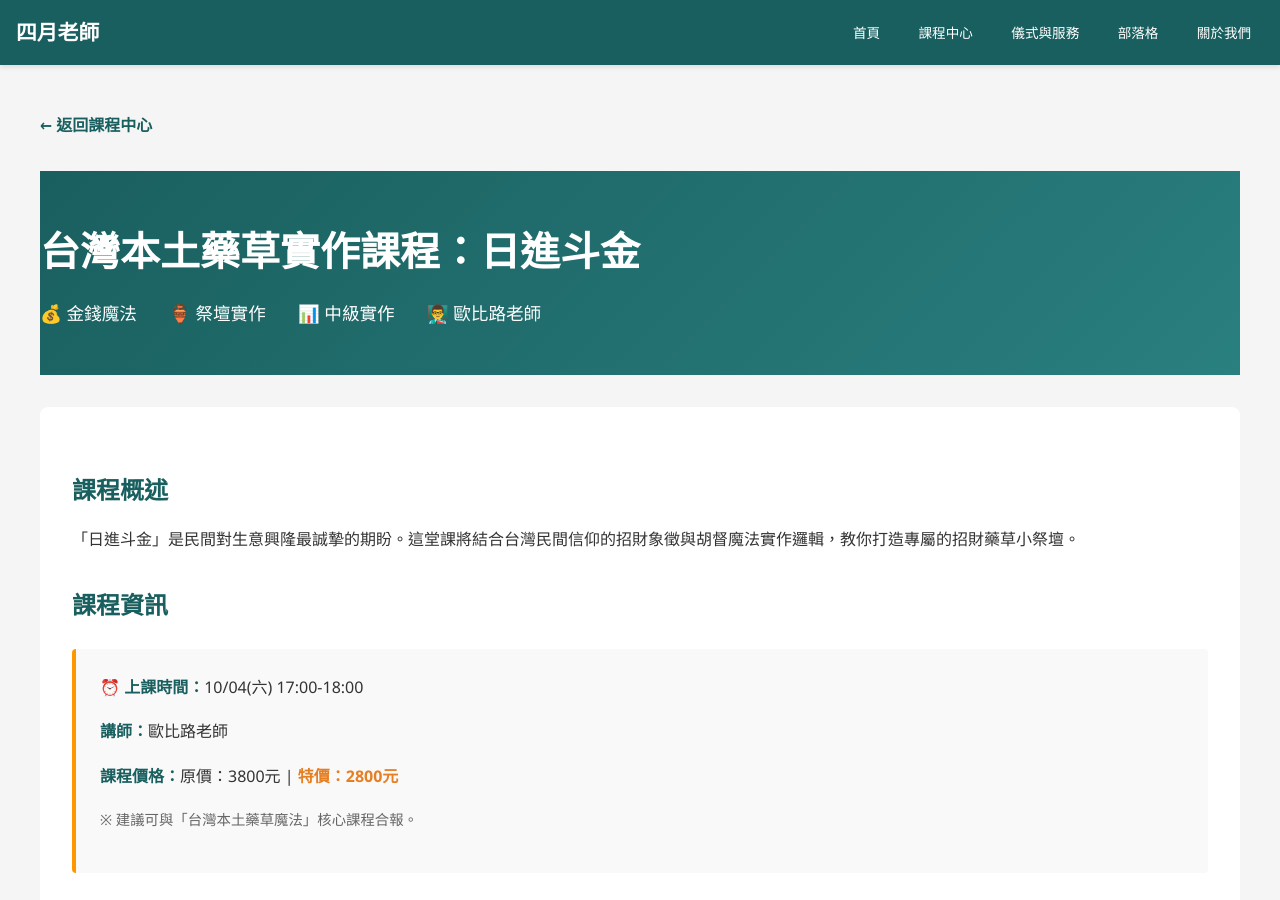
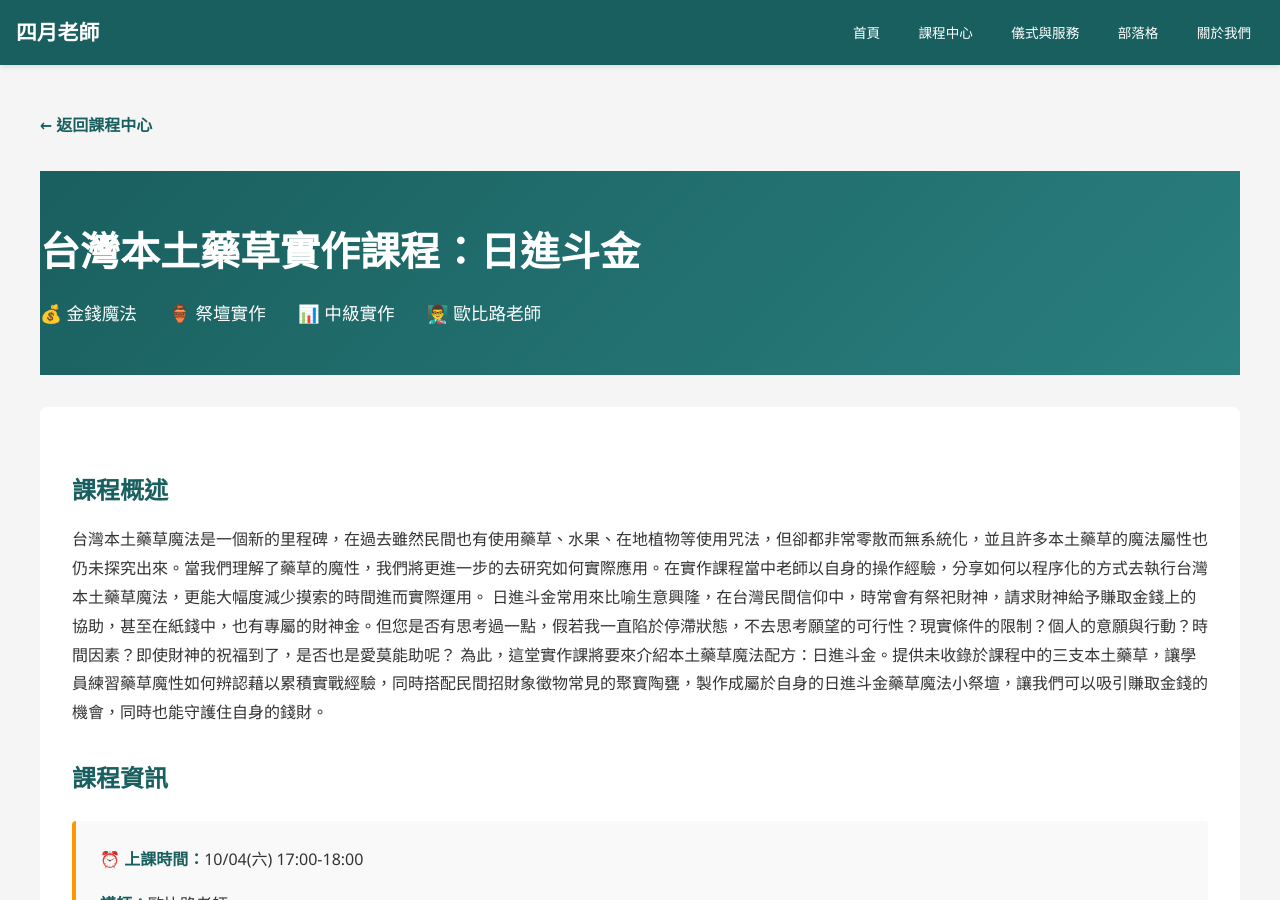
Before and after one commit to light4uliuphone-lang/hoodoo, a Jekyll site: the page built from courses/course-local-04.html, in a window 1280 px wide and 900 px high. Built offline with Jekyll 4.4.1, drawn with Linux system fonts in a browser that asks for light colours.

Commit message:
Update course-local-04.html

```diff
--- a/courses/course-local-04.html
+++ b/courses/course-local-04.html
@@ -18,7 +18,9 @@ title: "台灣本土藥草實作課程：日進斗金 - 歐比路老師"
 
     <div class="course-detail-content">
         <h2>課程概述</h2>
-        <p>「日進斗金」是民間對生意興隆最誠摯的期盼。這堂課將結合台灣民間信仰的招財象徵與胡督魔法實作邏輯，教你打造專屬的招財藥草小祭壇。</p>
+        <p>台灣本土藥草魔法是一個新的里程碑，在過去雖然民間也有使用藥草、水果、在地植物等使用咒法，但卻都非常零散而無系統化，並且許多本土藥草的魔法屬性也仍未探究出來。當我們理解了藥草的魔性，我們將更進一步的去研究如何實際應用。在實作課程當中老師以自身的操作經驗，分享如何以程序化的方式去執行台灣本土藥草魔法，更能大幅度減少摸索的時間進而實際運用。
+日進斗金常用來比喻生意興隆，在台灣民間信仰中，時常會有祭祀財神，請求財神給予賺取金錢上的協助，甚至在紙錢中，也有專屬的財神金。但您是否有思考過一點，假若我一直陷於停滯狀態，不去思考願望的可行性？現實條件的限制？個人的意願與行動？時間因素？即使財神的祝福到了，是否也是愛莫能助呢？
+為此，這堂實作課將要來介紹本土藥草魔法配方：日進斗金。提供未收錄於課程中的三支本土藥草，讓學員練習藥草魔性如何辨認藉以累積實戰經驗，同時搭配民間招財象徵物常見的聚寶陶甕，製作成屬於自身的日進斗金藥草魔法小祭壇，讓我們可以吸引賺取金錢的機會，同時也能守護住自身的錢財。</p>
 
         <h2>課程資訊</h2>
         <div class="course-info-box">
```
